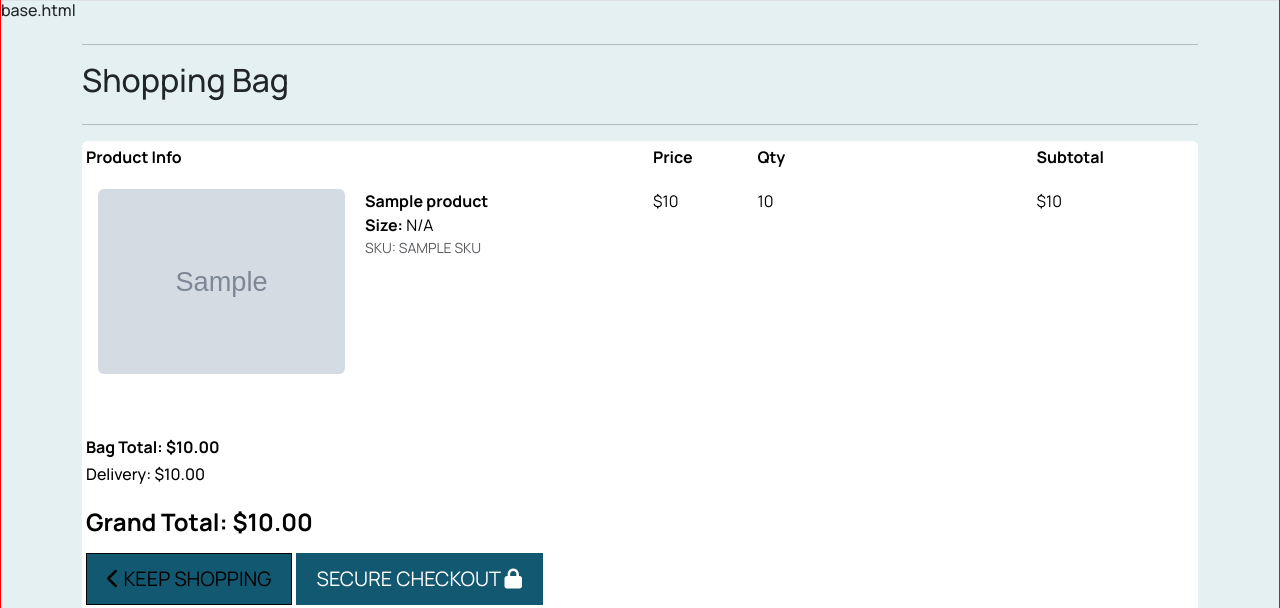
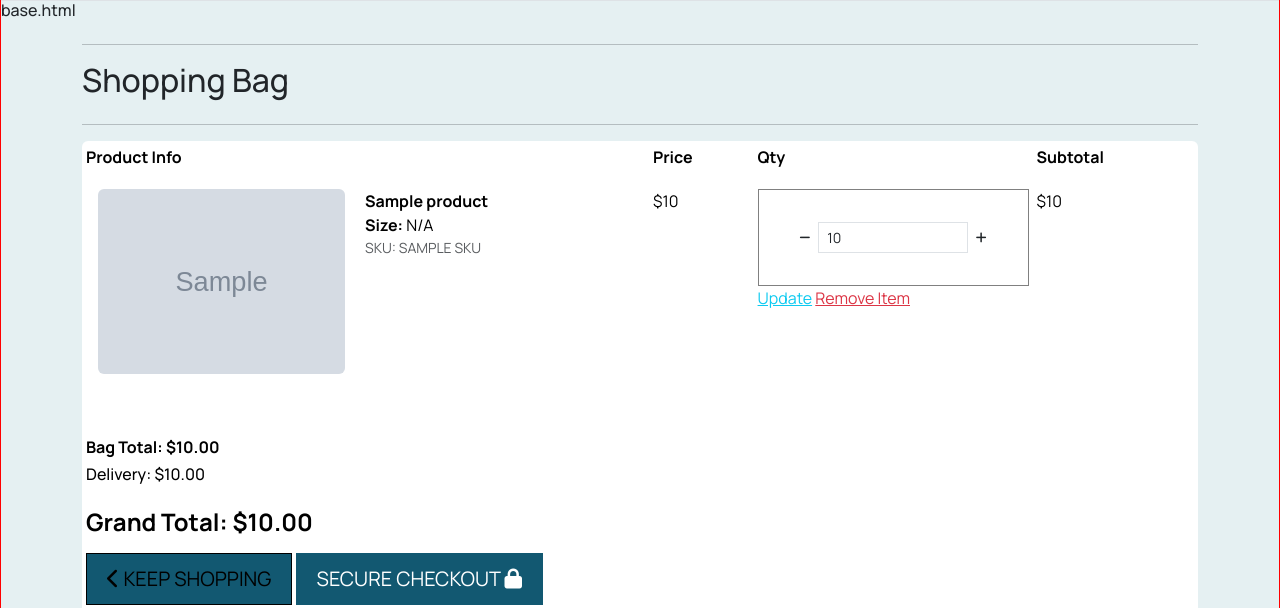
Before and after one commit to maisam2004/dental_clinic, a Django app: template dentalhealthyclinic/basket/templates/basket/basket.html in a window 1280 px wide. Shown: the part 225-833 px from the top of the page. Run offline with Django 3.2, Linux system fonts and the light colour scheme; the template is opened without the code that fills it: most values are stand-ins (such as "Sample title", 1, 10 or a date in 2020); grey boxes marked "Sample" are stand-in pictures; some libraries are stand-ins or nearby versions.

Commit message:
Added a quality boxes to shopping bag page

```diff
--- a/dentalhealthyclinic/basket/templates/basket/basket.html
+++ b/dentalhealthyclinic/basket/templates/basket/basket.html
@@ -40,9 +40,37 @@
                                         <p class="my-0">${{ item.product.price }}</p>
                                     </td>
                                     <td class="py-3 w-25">
-                                        <p class="my-0">{{ item.quantity }}</p>
+                                        <form class="form update-form" action="" method="POST">
+                                            {% csrf_token %}
+                                            <div class="form-group ">
+                                                <div class="input-group">
+                                                    <div class="input-group-prepend">
+                                                        <button class="decrement-qty btn btn-sm btn-black rounded-0"
+                                                            data-item_id="{{ item.item_id }}" id="decrement-qty_{{ item.item_id }}">
+                                                            <span >
+                                                                <i class="fas fa-minus fa-sm"></i>
+                                                            </span>
+                                                        </button>
+                                                    </div>
+                                                    <input class="form-control form-control-sm qty_input" type="number"
+                                                        name="quantity" value="{{item.quantity}}" min="1" max="99"
+                                                        data-item_id="{{ item.item_id  }}"
+                                                        id="id_qty_{{ item.item_id }}">
+                                                    <div class="input-group-append">
+                                                        <button class="increment-qty btn btn-sm btn-black rounded-0"
+                                                            data-item_id="{{ item.item_id  }}" id="increment-qty_{{ item.item_id }}">
+                                                            <span>
+                                                                <i class="fas fa-plus fa-sm"></i>
+                                                            </span>
+                                                        </button>
+                                                    </div>
+                                                </div>
+                                            </div>
 
 
+                                        </form>
+                                        <a  class="update-link text-info" href="">Update</a>
+                                        <a  class="remove-item text-danger float-right" href="" id="remove_{{ item.item_id }}">Remove Item</a>
                                     </td>
                                     <td class="py-3">
                                         <p class="my-0">${{ item.product.price }}</p>
@@ -92,3 +120,29 @@
         </div>
     </div>
 {% endblock %}
+{% block 'extrajs' %}
+{{ block.super }}
+{% include "products/includes/quantity_input_script.html" %}
+<script type="text/javascript">
+    // Update quantity on click
+    $('.update-link').click(function(e) {
+        var form = $(this).prev('.update-form');
+        form.submit();
+    })
+
+    // Remove item and reload on click
+    $('.remove-item').click(function(e) {
+        var csrfToken = "{{ csrf_token }}";
+        var itemId = $(this).attr('id').split('remove_')[1];
+        var size = $(this).data('size');
+        var url = `/bag/remove/${itemId}`;
+        var data = {'csrfmiddlewaretoken': csrfToken, 'size': size};
+
+        $.post(url, data)
+         .done(function() {
+             location.reload();
+         });
+    })
+</script>
+
+{% endblock %}
--- a/dentalhealthyclinic/static/css/styles.css
+++ b/dentalhealthyclinic/static/css/styles.css
@@ -301,6 +301,10 @@ form{
     border:1px solid black;
 }
 
+.update-link,
+.remove-item {
+    cursor: pointer;
+}
 @media screen and (max-width: 650px) {
 
     .desktop_logo{
```
